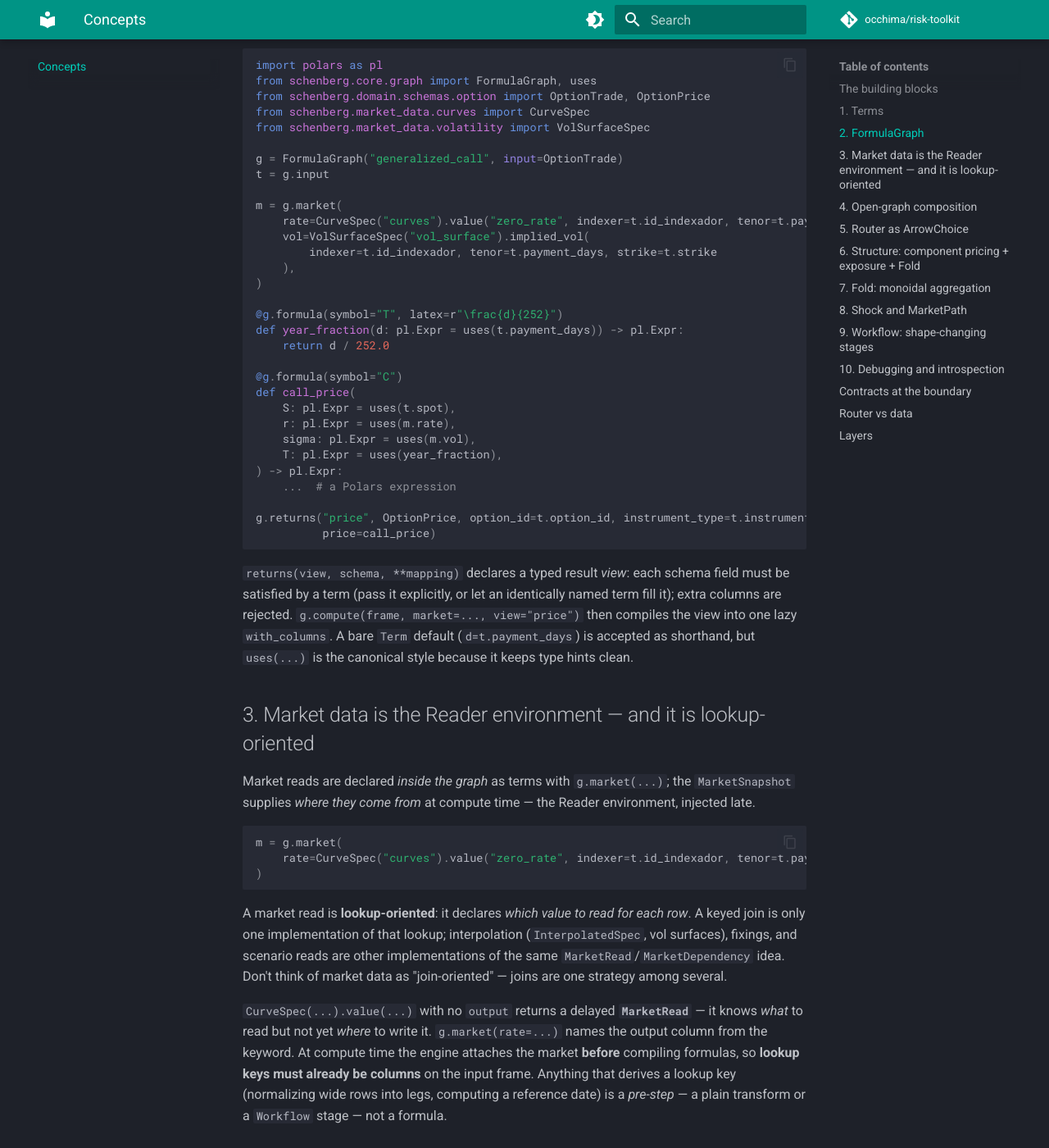
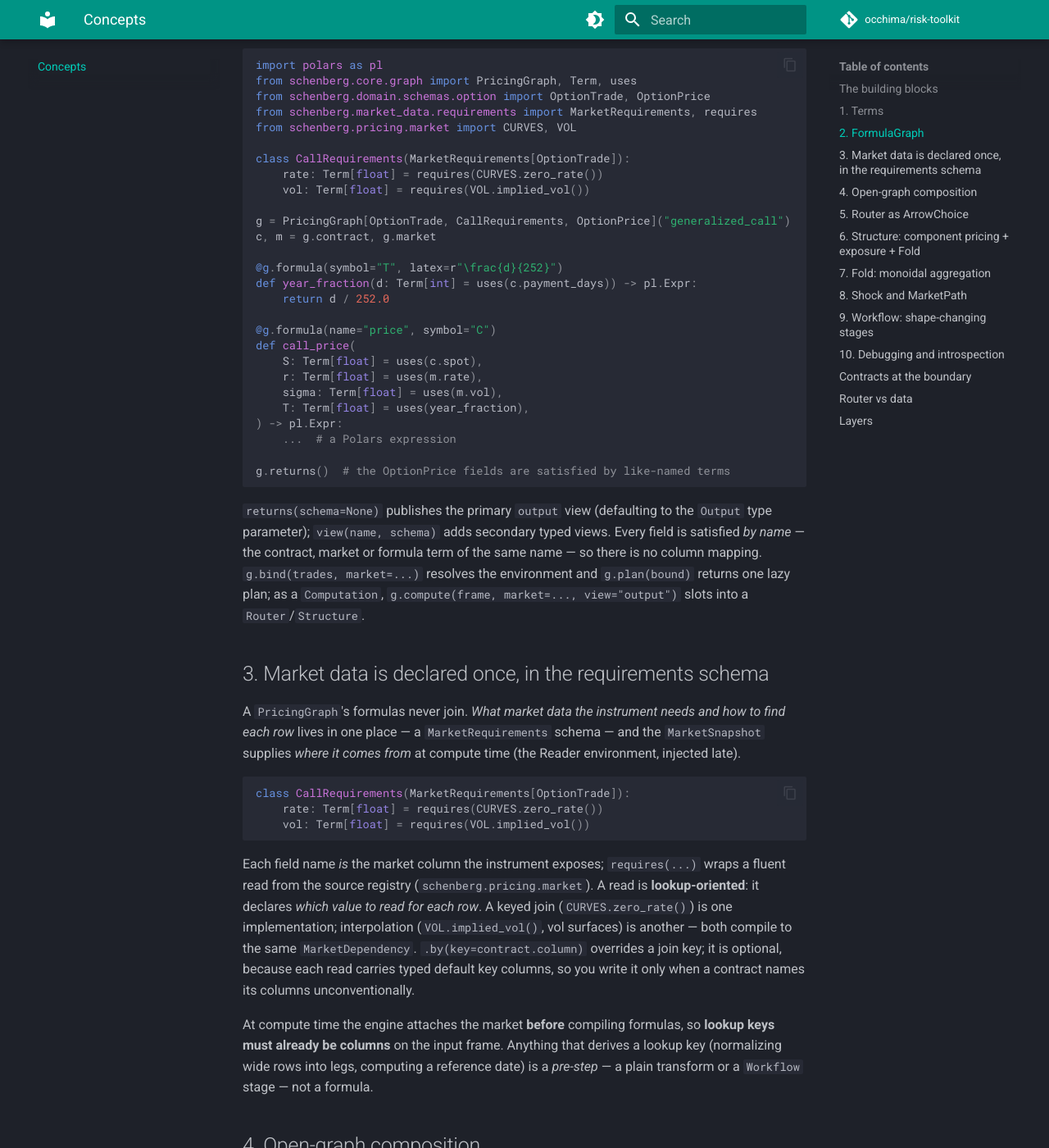
Before and after one commit to Occhima/risk-toolkit, an MkDocs documentation site: the page built from docs/concepts.md, in a window 1280 px wide and 1400 px high, scrolled down 1579 px. Shown: the whole window at 82% size. Built offline with MkDocs 1.6.1 and Material for MkDocs 9.7.7, drawn with Linux system fonts in a browser that asks for light colours; comment, search, counter and statistics services are not loaded.

Commit message:
Update docstrings and docs to the typed API; drop dangling spec references
The shipped engine docstrings (FormulaGraph, MarketRead) and the docs
(concepts.md, extending.md, api/market-data.md) no longer reference the deleted
spec classes. concepts/extending now teach PricingGraph + MarketRequirements +
the schenberg.pricing.market registry; the market-data API page documents the
requirements DSL and the source registry instead of the removed modules.

https://claude.ai/code/session_01STWPbfcJFDCXL23SMPgPth

````diff
--- a/docs/concepts.md
+++ b/docs/concepts.md
@@ -43,70 +43,67 @@ what the body sees.
 
 ```python
 import polars as pl
-from schenberg.core.graph import FormulaGraph, uses
+from schenberg.core.graph import PricingGraph, Term, uses
 from schenberg.domain.schemas.option import OptionTrade, OptionPrice
-from schenberg.market_data.curves import CurveSpec
-from schenberg.market_data.volatility import VolSurfaceSpec
+from schenberg.market_data.requirements import MarketRequirements, requires
+from schenberg.pricing.market import CURVES, VOL
 
-g = FormulaGraph("generalized_call", input=OptionTrade)
-t = g.input
+class CallRequirements(MarketRequirements[OptionTrade]):
+    rate: Term[float] = requires(CURVES.zero_rate())
+    vol: Term[float] = requires(VOL.implied_vol())
 
-m = g.market(
-    rate=CurveSpec("curves").value("zero_rate", indexer=t.id_indexador, tenor=t.payment_days),
-    vol=VolSurfaceSpec("vol_surface").implied_vol(
-        indexer=t.id_indexador, tenor=t.payment_days, strike=t.strike
-    ),
-)
+g = PricingGraph[OptionTrade, CallRequirements, OptionPrice]("generalized_call")
+c, m = g.contract, g.market
 
 @g.formula(symbol="T", latex=r"\frac{d}{252}")
-def year_fraction(d: pl.Expr = uses(t.payment_days)) -> pl.Expr:
+def year_fraction(d: Term[int] = uses(c.payment_days)) -> pl.Expr:
     return d / 252.0
 
-@g.formula(symbol="C")
+@g.formula(name="price", symbol="C")
 def call_price(
-    S: pl.Expr = uses(t.spot),
-    r: pl.Expr = uses(m.rate),
-    sigma: pl.Expr = uses(m.vol),
-    T: pl.Expr = uses(year_fraction),
+    S: Term[float] = uses(c.spot),
+    r: Term[float] = uses(m.rate),
+    sigma: Term[float] = uses(m.vol),
+    T: Term[float] = uses(year_fraction),
 ) -> pl.Expr:
     ...  # a Polars expression
 
-g.returns("price", OptionPrice, option_id=t.option_id, instrument_type=t.instrument_type,
-          price=call_price)
+g.returns()  # the OptionPrice fields are satisfied by like-named terms
 ```
 
-`returns(view, schema, **mapping)` declares a typed result *view*: each schema
-field must be satisfied by a term (pass it explicitly, or let an identically
-named term fill it); extra columns are rejected. `g.compute(frame, market=...,
-view="price")` then compiles the view into one lazy `with_columns`. A bare `Term`
-default (`d=t.payment_days`) is accepted as shorthand, but `uses(...)` is the
-canonical style because it keeps type hints clean.
+`returns(schema=None)` publishes the primary `output` view (defaulting to the
+`Output` type parameter); `view(name, schema)` adds secondary typed views. Every
+field is satisfied *by name* — the contract, market or formula term of the same
+name — so there is no column mapping. `g.bind(trades, market=...)` resolves the
+environment and `g.plan(bound)` returns one lazy plan; as a `Computation`,
+`g.compute(frame, market=..., view="output")` slots into a `Router`/`Structure`.
 
-## 3. Market data is the Reader environment — and it is lookup-oriented
+## 3. Market data is declared once, in the requirements schema
 
-Market reads are declared *inside the graph* as terms with `g.market(...)`; the
-`MarketSnapshot` supplies *where they come from* at compute time — the Reader
-environment, injected late.
+A `PricingGraph`'s formulas never join. *What market data the instrument needs and
+how to find each row* lives in one place — a `MarketRequirements` schema — and the
+`MarketSnapshot` supplies *where it comes from* at compute time (the Reader
+environment, injected late).
 
 ```python
-m = g.market(
-    rate=CurveSpec("curves").value("zero_rate", indexer=t.id_indexador, tenor=t.payment_days),
-)
+class CallRequirements(MarketRequirements[OptionTrade]):
+    rate: Term[float] = requires(CURVES.zero_rate())
+    vol: Term[float] = requires(VOL.implied_vol())
 ```
 
-A market read is **lookup-oriented**: it declares *which value to read for each
-row*. A keyed join is only one implementation of that lookup; interpolation
-(`InterpolatedSpec`, vol surfaces), fixings, and scenario reads are other
-implementations of the same `MarketRead`/`MarketDependency` idea. Don't think of
-market data as "join-oriented" — joins are one strategy among several.
+Each field name *is* the market column the instrument exposes; `requires(...)`
+wraps a fluent read from the source registry (`schenberg.pricing.market`). A read
+is **lookup-oriented**: it declares *which value to read for each row*. A keyed
+join (`CURVES.zero_rate()`) is one implementation; interpolation
+(`VOL.implied_vol()`, vol surfaces) is another — both compile to the same
+`MarketDependency`. `.by(key=contract.column)` overrides a join key; it is
+optional, because each read carries typed default key columns, so you write it
+only when a contract names its columns unconventionally.
 
-`CurveSpec(...).value(...)` with no `output` returns a delayed **`MarketRead`** —
-it knows *what* to read but not yet *where* to write it. `g.market(rate=...)`
-names the output column from the keyword. At compute time the engine attaches the
-market **before** compiling formulas, so **lookup keys must already be columns** on
-the input frame. Anything that derives a lookup key (normalizing wide rows into
-legs, computing a reference date) is a *pre-step* — a plain transform or a
-`Workflow` stage — not a formula.
+At compute time the engine attaches the market **before** compiling formulas, so
+**lookup keys must already be columns** on the input frame. Anything that derives a
+lookup key (normalizing wide rows into legs, computing a reference date) is a
+*pre-step* — a plain transform or a `Workflow` stage — not a formula.
 
 ## 4. Open-graph composition
 
````
Also changed, not shown: docs/api/market-data.md (+4 -16 lines), docs/extending.md (+25 -21 lines), 2 other files.
